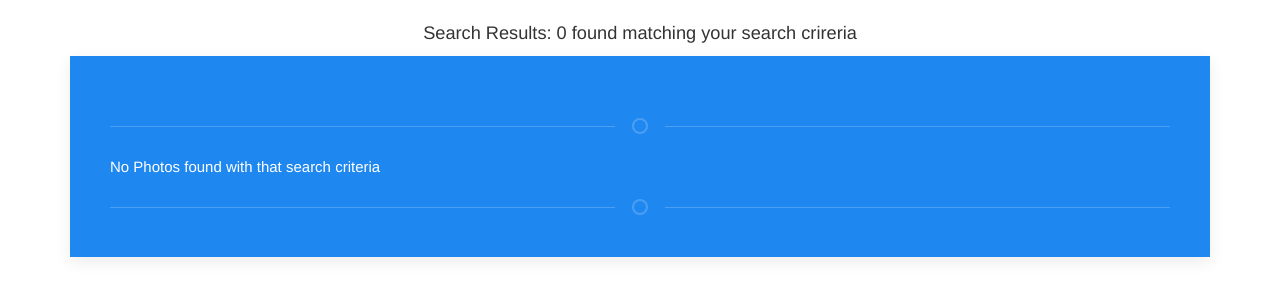
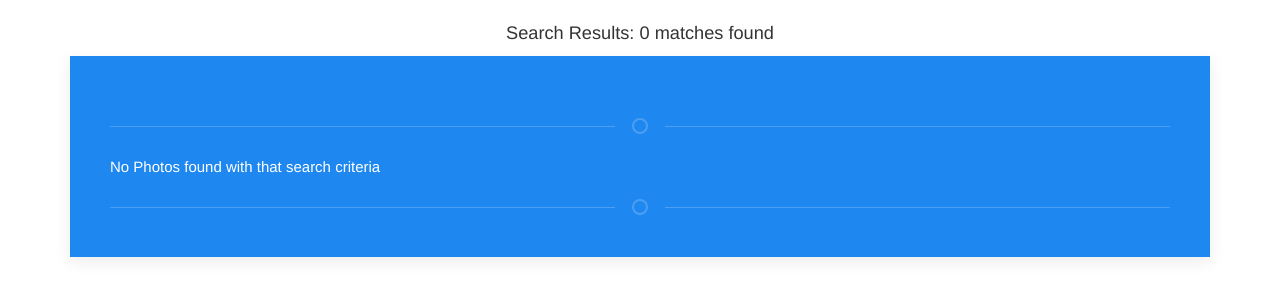
Before and after one commit to ramza007/PhotoBooth, a Django app: page /search/ in a window 1280 px wide. Shown: the part 52-352 px from the top of the page. Run offline with Django 3.2, Linux system fonts and the light colour scheme; parts of the project's set-up code (start-up, migrations or seed data) failed here and were passed over; some libraries are stand-ins or nearby versions.

Commit message:
added functionality

```diff
--- a/display/templates/search_image.html
+++ b/display/templates/search_image.html
@@ -2,7 +2,7 @@
 <div class="container">
     <section class="no-touch">
         <p class="text-center" style="font-size:1.3em">Search Results:
-            <span>{{photos|length}}</span> found matching your search crireria</p>
+            <span>{{photos|length}}</span> matches found </p>
 
         {% if photos %} {% for photo_item in photos%}
 
```
Also changed, not shown: display/templates/all_images.html (+4 -4 lines).
